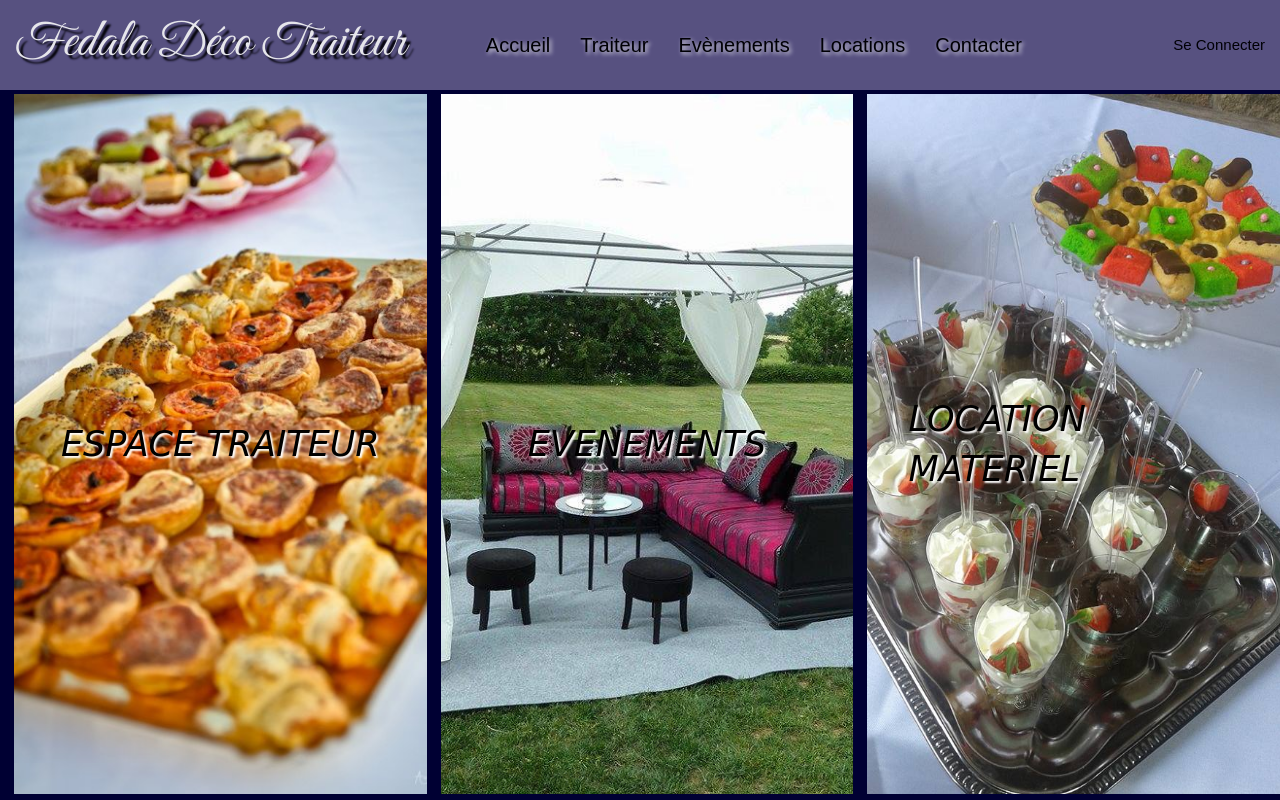
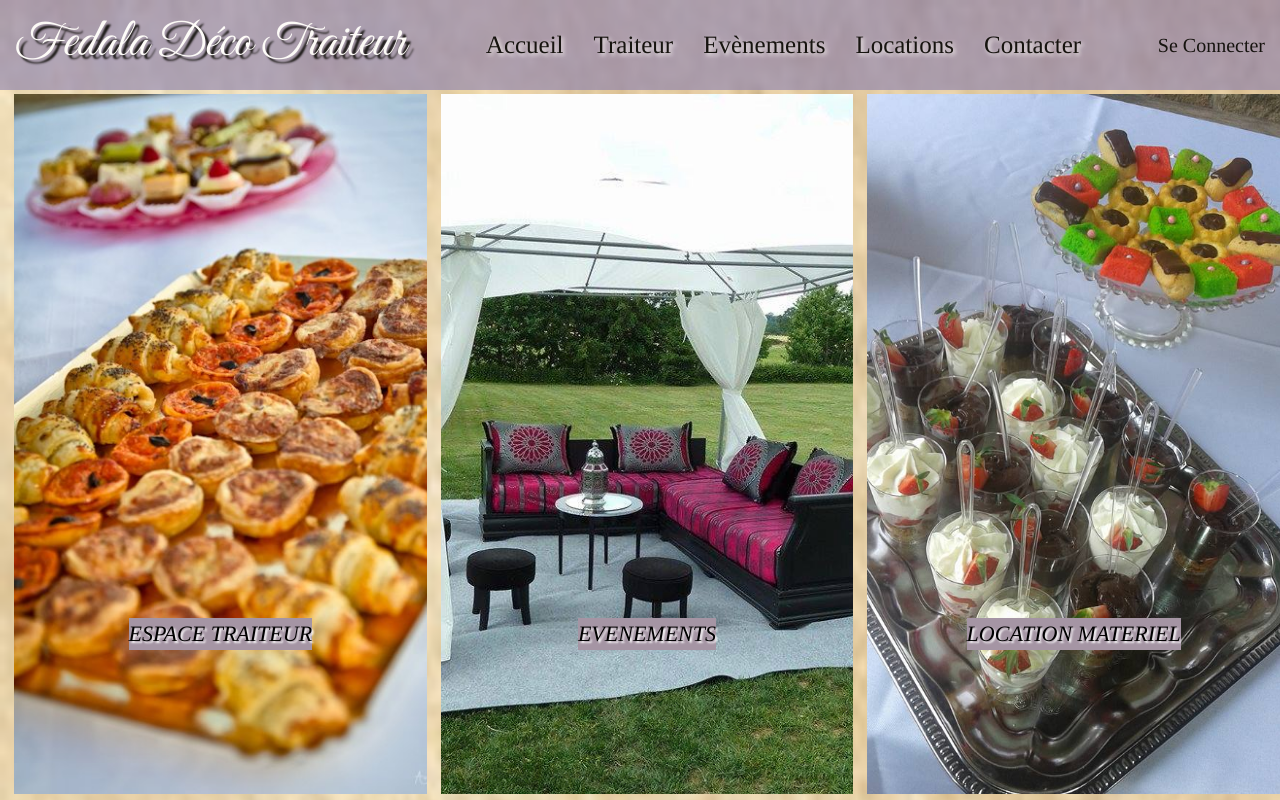
Before and after one commit to rasho22/images-FDL, a plain HTML site: page index.html in a window 1280 px wide. Shown: the top 800 px of the page. Drawn offline with nearby package versions, Linux system fonts and the light colour scheme; a script that the page names is missing.

Commit message:
changement background et font-family

```diff
--- a/index.css
+++ b/index.css
@@ -1,6 +1,10 @@
 
 body{
-  background-color:#000033;
+  background-image: url(img/restaureF3.jpg );
+  background-attachment: relative;
+  background-repeat: no-repeat;
+  background-size: cover;
+  opacity: 0.8
   margin: 0px;
   padding: 0px;
 }
@@ -52,6 +56,10 @@ body{
 }
 .entre a{
   color: black;
+  margin-top:380px;
+  font-size: 22px;
+  background-color:#A595A4;
+  font-family :times, serif;
 }
 
 .entre a:hover{
@@ -441,29 +449,29 @@ h3 {/*titre "Nos Services"*/
 }
 
 .navbar-nav nav-middle ul{
-  font-family : "Arizonia",sans-serif;
+  font-family :times, serif;
 }
 .nav-middle {
   opacity: 1;
   text-shadow: 2px 2px 4px white;
-  font-size: 20px;
+  font-size: 25px;
   padding-top: 20px;
-  font-family : "Arizonia",sans-serif;
+  font-family :times, serif;;
 
 }
 
 .navbar-right {
   float: right;
   margin-right: 0;
-  font-size: 20px;
+  font-size: 25px;
   padding-top: 20px;
-  font-family : "Arizonia",sans-serif;
+  font-family :times, serif;;
 }
 
 .nav-right li a {
-  font-size: 15px;
+  font-size: 20px;
   color : blue;
-  font-family : "Arizonia",sans-serif;
+  font-family : times, serif;;
 }
 
 /*****************************************************************/
@@ -622,10 +630,6 @@ h3 {/*titre "Nos Services"*/
 /****************************************************************************/
 #contact{
 
-
-  color:white;
-
-
   margin-top: 70px;
   margin-left: 30px;
   margin-right: 30px;
```
